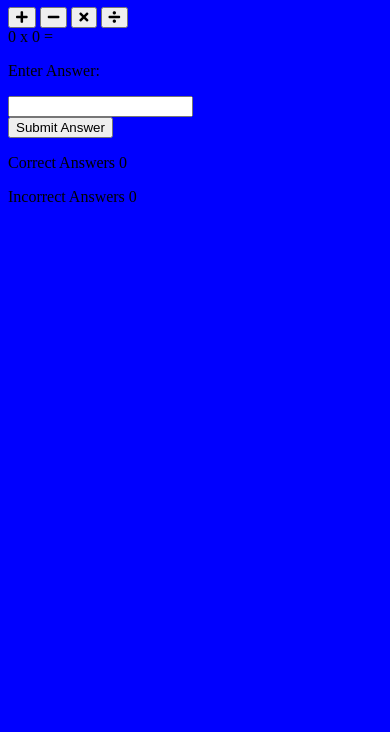
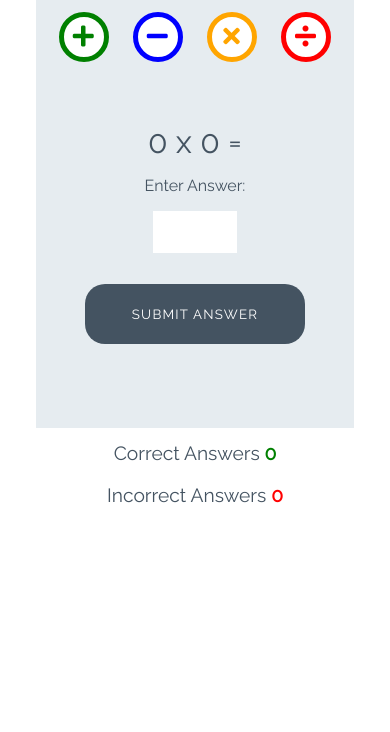
Before and after one commit to t-hullis/love-maths, a plain HTML site: page index.html in a window 390 px wide. Shown: the part 112-844 px from the top of the page. Drawn offline with Linux system fonts and the light colour scheme.

Commit message:
add styles for game

```diff
--- a/assets/css/style.css
+++ b/assets/css/style.css
@@ -1,3 +1,250 @@
+/* --------- Global style */
+
 body {
-    background-color: blue;
+    background-color: white;
+    font-family: "Raleway", sans-serif;
+    color: #445361;
+    text-align: center;
 }
+
+/* --------- Heading */
+
+.heading {
+    text-align: center;
+    font-size: 2.5rem;
+}
+
+.logo {
+    height: 40px;
+    padding-right: 5px;
+}
+
+/* --------- Game layout */
+
+.game-area {
+    background-color: #E6ECF0;
+    box-sizing: border-box;
+    width: 85%;
+    height: 65vh;
+    max-height: 450px;
+    max-width: 830px;
+    margin-left: auto;
+    margin-right: auto;
+    padding: 1%;
+}
+
+.question-area {
+    width: 50%;
+    font-size: 2rem;
+    margin: auto;
+    padding: 50px 0;
+}
+
+.question-area span {
+    padding: 0 15px;
+}
+
+.score-area {
+    margin: 5px auto;
+    width: 60%;
+    font-size: 1.2rem;
+}
+
+.controls-area {
+    width: 85%;
+    margin: 30px auto;
+}
+
+#score {
+    color: green;
+    font-weight: bold;
+}
+
+#incorrect {
+    color: red;
+    font-weight: bold;
+}
+
+.answer-message {
+    display: none;
+    font-size: 1rem;
+}
+
+#answer-box {
+    border: none;
+    color: #445361;
+    display: inline-block;
+    height: 40px;
+    width: 80px;
+    font-size: 1.2rem;
+}
+
+.scores {
+    display: inline-block;
+    padding: 25px;
+}
+
+/* --------- Buttons */
+
+.btn {
+    width: 220px;
+    height: 60px;
+    font-family: "Raleway", sans-serif;
+    text-transform: uppercase;
+    letter-spacing: 1.2px;
+    color: white;
+}
+
+.btn:focus {
+    outline: none;
+}
+.btn--big::after{
+    content: attr(data-type);
+    font-size: 1rem;
+    color: #445361;
+    position: relative;
+    left: -0.5em;
+}
+.btn--big {
+    padding-top: 10px;
+    border-radius: 50%;
+    background-color: white;
+    border: 10px solid;
+    width: 100px;
+    height: 100px;
+    font-size: 3.2rem;
+    margin: 0 30px;
+    transition: all 0.5s;
+}
+
+.btn--blue {
+    border-color: blue;
+    color: blue;
+}
+
+.btn--blue:active,
+.btn--blue:hover {
+    background-color: darkblue;
+    color: white;
+}
+
+.btn--orange {
+    border-color: orange;
+    color: orange;
+}
+
+.btn--orange:active,
+.btn--orange:hover {
+    background-color: darkorange;
+    color: white;
+}
+
+.btn--red {
+    border-color: red;
+    color: red;
+}
+
+.btn--red:active,
+.btn--red:hover {
+    background-color: darkred;
+    color: white;
+}
+
+.btn--green {
+    border-color: green;
+    color: green;
+}
+
+.btn--green:active,
+.btn--green:hover {
+    background-color: darkgreen;
+    color: white;
+}
+
+.btn--gray {
+    margin-top: 25px;
+    background-color: #445361;
+    border: 1px transparent;
+    border-radius: 20px;
+}
+
+.btn--gray:active,
+.btn--gray:hover {
+    background-color: #0d1013;
+}
+
+/* --------- Media queries */
+
+@media (max-width: 414px) {
+    .controls-area {
+        width: 100%;
+    }
+
+    .btn--big {
+        margin: 0 10px;
+        padding: 5px;
+        border: 5px solid;
+        width: 50px;
+        height: 50px;
+        font-size: 1.5rem;
+    }
+
+    .btn--big::after {
+        font-size: 0.6rem;
+        left: -0.7rem;
+    }
+
+    .question-area {
+        padding: 10% 0;
+        width: 100%;
+    }
+
+    .question-area span {
+        padding: 0;
+    }
+
+    .answer-message {
+        display: block;
+    }
+
+    #answer-box {
+        display: block;
+        margin: 0 auto;
+    }
+    .btn--gray {
+        margin-top: 0;
+    }
+
+    .score-area {
+        width: 100%;
+    }
+
+    .scores {
+        margin: 0.5em auto;
+        display: block;
+        padding: 5px;
+    }
+
+    .heading {
+        font-size: 2rem;
+    }
+}
+
+@media (max-width: 320px) {
+    .game-area {
+        height: 70vh;
+    }
+
+    .controls-area {
+        width: 75%;
+        margin: 10px auto;
+    }
+
+    .btn--big {
+        margin: 10px 10px;
+    }
+    .question-area {
+        padding: 10px 0;
+    }
+
+}
--- a/index.html
+++ b/index.html
@@ -17,16 +17,16 @@
 
     <div class="game-area">
         <div class="controls-area">
-            <button class="btn btn--big btn--green">
+            <button data-types="addition" class="btn btn--big btn--green">
                 <i class="fas fa-plus"></i>
             </button>
-            <button class="btn btn--big btn--blue">
+            <button data-types="subtraction" class="btn btn--big btn--blue">
                 <i class="fas fa-minus"></i>
             </button>
-            <button class="btn btn--big btn--orange">
+            <button data-types="multiplication" class="btn btn--big btn--orange">
                 <i class="fas fa-times"></i>
             </button>
-            <button class="btn btn--big btn--red">
+            <button data-types="division" class="btn btn--big btn--red">
                 <i class="fas fa-divide"></i>
             </button>
         </div>
@@ -38,7 +38,7 @@
             <p class="answer-message">Enter Answer:</p>
             <input id="answer-box" type="number">
         </div>
-        <button class="btn btn--gray">Submit Answer</button>
+        <button data-type="Submit" class="btn btn--gray">Submit Answer</button>
     </div>
 
     <div class="score-area">
```
